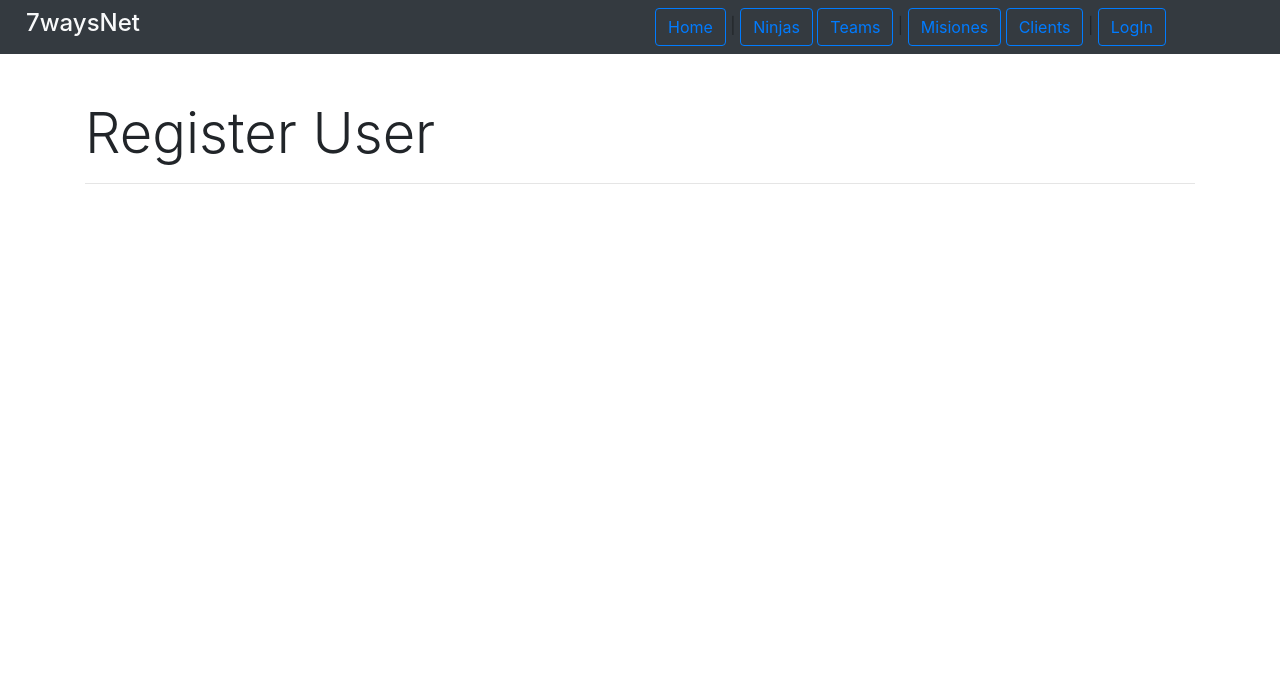
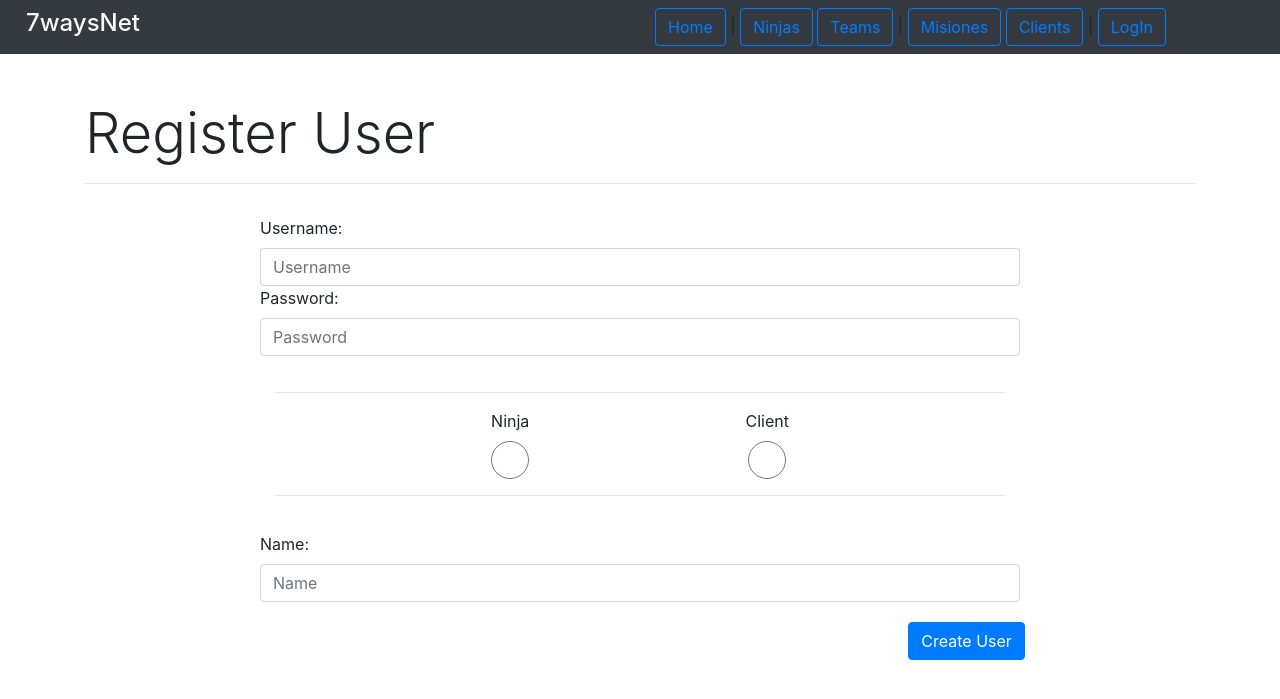
Before and after one commit to maux96/proyecto_bd, a Django app: page /register/ in a window 1280 px wide. Shown: the top 699 px of the page. Run offline with Django 3.2, Linux system fonts and the light colour scheme; some libraries are stand-ins or nearby versions.

Commit message:
Registro de usuarios.
El codigo se hizo sobre la app principal (seven_ways_net).

```diff
--- a/seven_ways_net/urls.py
+++ b/seven_ways_net/urls.py
@@ -21,7 +21,10 @@ from . import views
 urlpatterns = [
     path('',views.index,name="index"),                  #home page
     path('auth/',include('django.contrib.auth.urls')),  #authentication
+
     path('register/',views.register,name="register"),
+    path('endRegister/',views.endRegister, name="endRegister"),
+
     path('ninjas/', include('ninjas.urls')),
     path('skills/', include('skills.urls')),
     path('invocations/', include('invocations.urls')),
--- a/seven_ways_net/views.py
+++ b/seven_ways_net/views.py
@@ -1,9 +1,50 @@
-from django.shortcuts import render
+from django.shortcuts import redirect, render
+from django.http import HttpRequest
+from ninjas.models import Ninja,User
+from missions.models import Client
+from datetime import date,datetime
 
 #pagina principal
 def index(request):
     return render(request,'seven_ways_net/index.html',{})
 
+
+
 #registro de usuarios
-def register(request):
-    return render(request,'seven_ways_net/register.html',{})
+def register(request :HttpRequest):
+    return render(request,'seven_ways_net/register.html',{'errors':None}) #ver como obtener los errores al no poder registrar un usuario...
+
+def endRegister(request :HttpRequest):
+    username=request.POST.get("username")
+    password=request.POST.get("password")
+    errors = []
+    if verify_existence(username):
+        errors.append("The user name exists.")
+        return redirect('register',) #ver como pasar los errores a register, para poder mostrarlos
+
+    user = User(username = username)
+    user.set_password(password)
+
+    userType=request.POST.get("userType")
+    name =  request.POST.get("name")
+    if (userType == "ninja"):
+        clan=request.POST.get("clan")
+        birth_date =  request.POST.get("birthdate")
+        birth_date = date.fromisoformat(birth_date)
+        gender =  request.POST.get("gender")
+        user.save()
+        Ninja(name=name, age = calc_age(birth_date),clan=clan, birth_date = birth_date,gender = gender, user=user).save()
+    else:
+        country=request.POST.get("country")
+        user.save()
+        Client(name=name,user=user,country=country).save()
+
+    return redirect("/auth/login")
+
+
+#----------
+def verify_existence(username):
+    return len(User.objects.filter(username = username))
+
+def calc_age(birth_date):
+    return (datetime.now().date() - birth_date).days//365
--- a/static/mystyle.css
+++ b/static/mystyle.css
@@ -2,6 +2,16 @@
 .space
 {
     height: 100px;
+}
+.space20
+{
+    height: 20px;
+}
+
+.myflex
+{
+    display: flex;
+    justify-content: space-evenly;
 }
 
 .fixedclass
--- a/templates/base.html
+++ b/templates/base.html
@@ -28,9 +28,9 @@
                         <a class="btn btn-outline-primary" href="{% url 'missions:show_all_clients' %}">Clients</a> |
                         {% if user.is_authenticated %}
                             {% if user.ninja %} <!-- ver como hacer esto sin los if -->
-                                <a class="btn btn-outline-primary" href="{% url 'ninjas:profile' user.ninja.pk %}">{{user.ninja.name}}</a>
+                                <a class="btn btn-outline-primary" href="{% url 'ninjas:profile' user.ninja.pk %}">{{user.username}}</a>
                             {% elif user.client%}
-                                <a class="btn btn-outline-primary" href="{% url 'missions:profile' user.client.pk %}">{{user.client.name}}</a>
+                                <a class="btn btn-outline-primary" href="{% url 'missions:profile' user.client.pk %}">{{user.username}}</a>
                             {% else %}
                             <a class="btn btn-outline-primary" href="/admin/">{{user.username}}</a>
                             {% endif %}
--- a/templates/seven_ways_net/register.html
+++ b/templates/seven_ways_net/register.html
@@ -9,5 +9,101 @@
 {% endblock %}
 
 {% block content %}
+<div class="row">
+<div class="col-md-2"></div>
+<div class="col-md-8">
+    <ul>
+        {% for e in errors %}
+            <li> {{ e}} </li>
+        {% endfor %}
+    </ul>
+    <form action="{% url 'endRegister' %}" method="POST">
+        {% csrf_token %}
+
+        <div class="row">
+
+            <label for="username" >Username:</label>
+            <input class="form-control" type="text" name="username" placeholder="Username" required>
+
+            <label for="password" >Password:</label>
+            <input class="form-control" type="password" name="password" placeholder="Password" required>
+        </div>
+
+        <div class="space20"></div>
+        <hr>
+        <div class="myflex">
+            <div>
+                <label  >Ninja</label>
+                <input type="radio" class="form-control" name="userType" value="ninja" onchange="swap('ninja')"  required>
+            </div>
+            <div>
+                <label >Client</label>
+                <input type="radio" class="form-control" name="userType" value="client" onchange="swap('client')"  required>
+            </div>
+        </div>
+        <hr>
+        <div class="space20"></div>
+
+
+        <div class="row">
+            <label for="name" >Name:</label>
+            <input class="form-control" type="text" name="name" placeholder="Name">
+        </div>
+
+        <div id="registertype" >
+            <div id="ninjar" hidden="true">
+                <div class="row">
+
+                    <label for="clan" >Clan:</label>
+                    <input class="form-control" type="text" name="clan" placeholder="Clan">
+
+                    <label for="birthdate" >Birth Date:</label>
+                    <input  class="form-control" type="date" name="birthdate" placeholder="BirthDate">
+
+                    <label for="gender" >Gender:</label>
+                    <input list="gender" class="form-control" type="text" name="gender" placeholder="Gender" >
+                    <datalist id="gender">
+                        <option value="M"></option>
+                        <option value="F"></option>
+                        <option value="Other"></option>
+                    </datalist>
+
+                </div>
+            </div>
+
+            <div id="clientr" hidden="true">
+                <div class="row">
+                    <label for="country" >Country:</label>
+                    <input class="form-control" type="text" name="country" placeholder="Country">
+                </div>
+            </div>
+        </div>
+
+
+        <div class="space20"></div>
+        <div class="row">
+            <div class="col-md-10"></div>
+            <div class="col-md-2" >
+                <input class="btn btn-primary" type="submit" on value="Create User" >
+            </div>
+        <div>
+
+    </form>
+</div>
+</div>
+
+<script>
+    function swap(str)
+    {
+        if(str == 'client')
+        {
+            document.getElementById("ninjar").hidden=true
+            document.getElementById("clientr").hidden=false
+        }else{
+            document.getElementById("clientr").hidden=true
+            document.getElementById("ninjar").hidden=false
+        }
+    }
+</script>
 
 {% endblock %}
```
Also changed, not shown: db.sqlite3.
